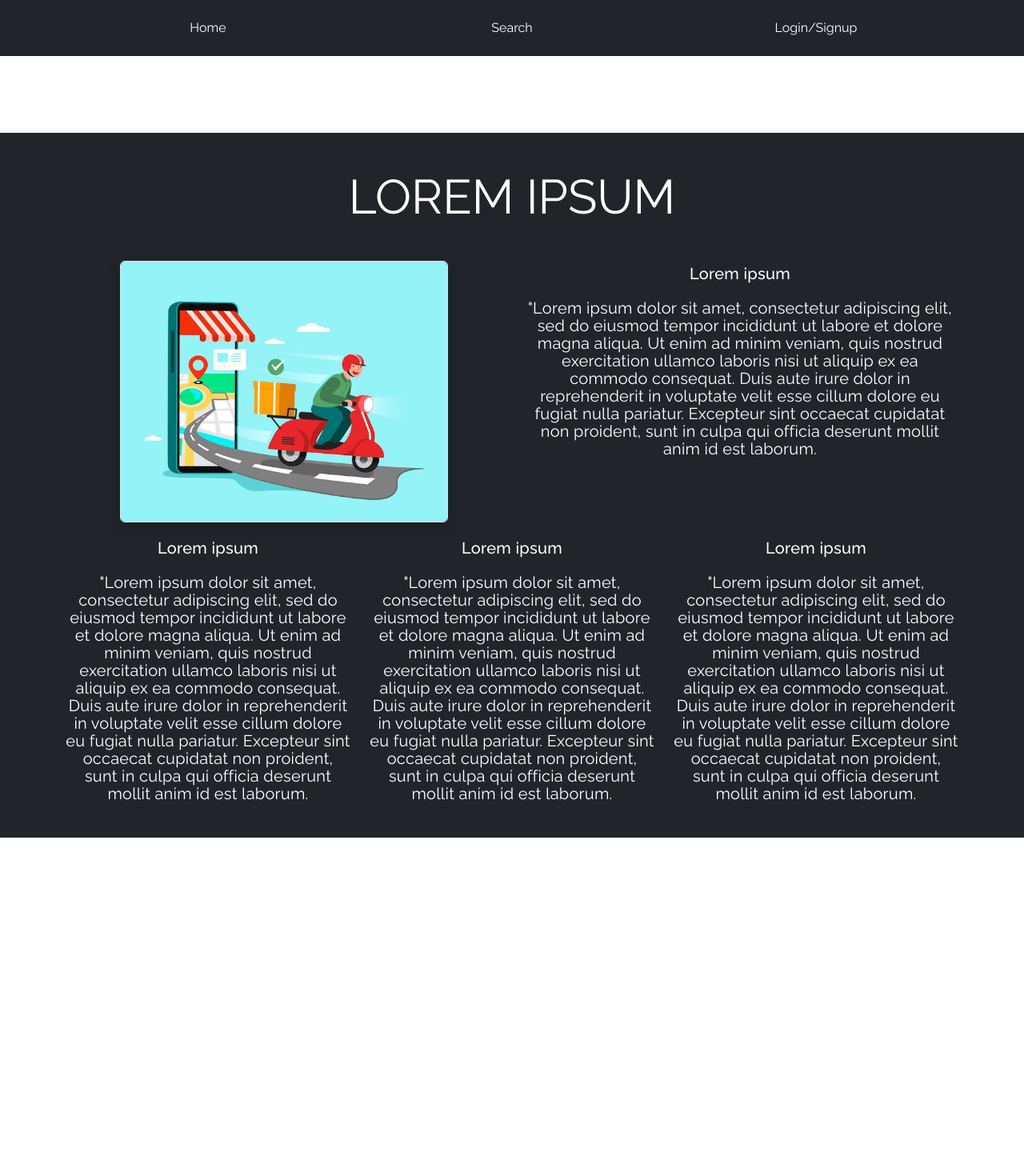
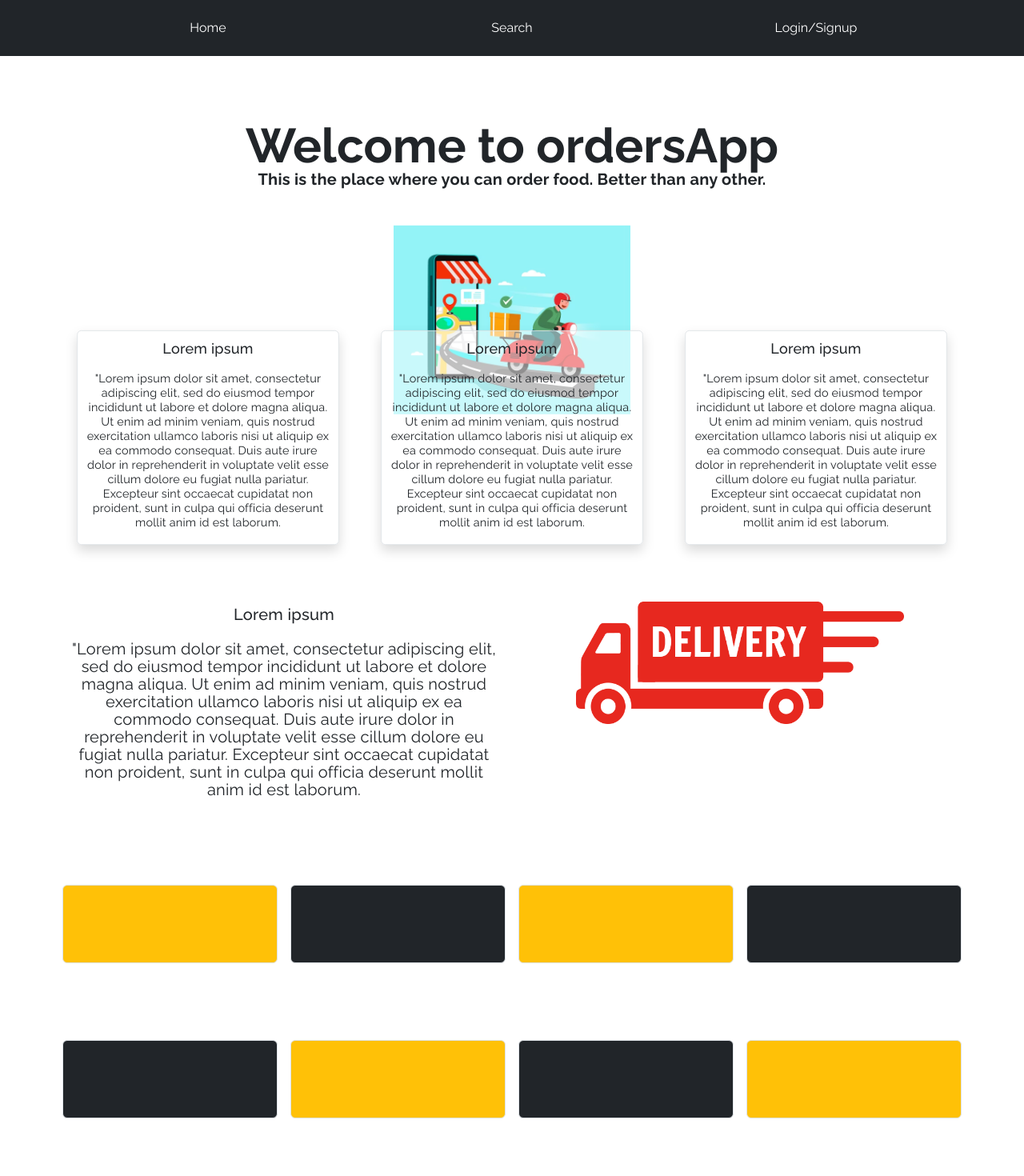
Before and after one commit to RaffaeleCaravett/clients, an Angular app: page / in a window 1280 px wide. Shown: the top 1470 px of the page at 80% size. Before the commit the page ends 1047 px from the top, so only its background shows below. Built offline with nearby package versions, Linux system fonts and the light colour scheme.

Commit message:
doing home

```diff
--- a/src/app/components/home/home.component.html
+++ b/src/app/components/home/home.component.html
@@ -1,5 +1,83 @@
 <div class="container">
-  <div class="row py-5">
-
+  <div class="row py-5 position-relative text-center">
+    <img src="assets/footer/delivery.avif" alt=""  class="position-fixed top-50 start-50 translate-middle w-25" style="z-index: -1;">
+    <div class="col-md-12 py-5">
+      <h1 class="fw-bold">Welcome to ordersApp</h1>
+<p class="fs-5 fw-bold">This is the place where you can order food. Better than any other.</p>
+    </div>
+<div class="col-md-12 py-5"></div>
+<div class="col-md-4 p-2">
+<div class="p-2 border rounded shadow">
+  <h2>Lorem ipsum</h2>
+  <p class="fs-6">
+    "Lorem ipsum dolor sit amet, consectetur adipiscing elit, sed do eiusmod tempor incididunt ut labore et dolore magna aliqua. Ut enim ad minim veniam, quis nostrud
+  exercitation ullamco laboris nisi ut aliquip ex ea commodo consequat. Duis aute irure dolor in reprehenderit
+in voluptate velit esse cillum dolore eu fugiat nulla pariatur. Excepteur sint occaecat cupidatat non proident, sunt in culpa qui officia deserunt mollit anim id est laborum.
+  </p>
+</div>
+</div>
+<div class="col-md-4 p-2">
+<div class="p-2 border rounded shadow">
+  <h2>Lorem ipsum</h2>
+  <p class="fs-6">
+    "Lorem ipsum dolor sit amet, consectetur adipiscing elit, sed do eiusmod tempor incididunt ut labore et dolore magna aliqua. Ut enim ad minim veniam, quis nostrud
+  exercitation ullamco laboris nisi ut aliquip ex ea commodo consequat. Duis aute irure dolor in reprehenderit
+in voluptate velit esse cillum dolore eu fugiat nulla pariatur. Excepteur sint occaecat cupidatat non proident, sunt in culpa qui officia deserunt mollit anim id est laborum.
+  </p>
+</div>
+</div>
+<div class="col-md-4 p-2">
+<div class="p-2 border rounded shadow">
+  <h2>Lorem ipsum</h2>
+  <p class="fs-6">
+    "Lorem ipsum dolor sit amet, consectetur adipiscing elit, sed do eiusmod tempor incididunt ut labore et dolore magna aliqua. Ut enim ad minim veniam, quis nostrud
+  exercitation ullamco laboris nisi ut aliquip ex ea commodo consequat. Duis aute irure dolor in reprehenderit
+in voluptate velit esse cillum dolore eu fugiat nulla pariatur. Excepteur sint occaecat cupidatat non proident, sunt in culpa qui officia deserunt mollit anim id est laborum.
+  </p>
+</div>
+</div>
+<div class="col-md-6 py-5">
+  <h2>Lorem ipsum</h2>
+<p class="fs-5" style="line-height: 1.1;">
+  "Lorem ipsum dolor sit amet, consectetur adipiscing elit, sed do eiusmod tempor incididunt ut labore et dolore magna aliqua. Ut enim ad minim veniam, quis nostrud
+  exercitation ullamco laboris nisi ut aliquip ex ea commodo consequat. Duis aute irure dolor in reprehenderit
+in voluptate velit esse cillum dolore eu fugiat nulla pariatur. Excepteur sint occaecat cupidatat non proident, sunt in culpa qui officia deserunt mollit anim id est laborum.
+</p>
+</div>
+<div class="col-md-6 py-5">
+<img src="assets/home/truck.png" alt="" class="w-75">
+</div>
+<div class="col-md-3 py-5 p-2">
+<div class="border rounded bg-warning p-5">
+</div>
+</div>
+<div class="col-md-3 py-5 p-2">
+<div class="border rounded bg-dark p-5">
+</div>
+</div>
+<div class="col-md-3 py-5 p-2">
+<div class="border rounded bg-warning p-5">
+</div>
+</div>
+<div class="col-md-3 py-5 p-2">
+<div class="border rounded bg-dark p-5">
+</div>
+</div>
+<div class="col-md-3 py-5 p-2">
+<div class="border rounded bg-dark p-5">
+</div>
+</div>
+<div class="col-md-3 py-5 p-2">
+<div class="border rounded bg-warning p-5">
+</div>
+</div>
+<div class="col-md-3 py-5 p-2">
+<div class="border rounded bg-dark p-5">
+</div>
+</div>
+<div class="col-md-3 py-5 p-2">
+<div class="border rounded bg-warning p-5">
+</div>
+</div>
   </div>
 </div>
--- a/src/app/components/home/home.component.scss
+++ b/src/app/components/home/home.component.scss
@@ -0,0 +1,28 @@
+*{
+  font-family: "Raleway", sans-serif;
+  font-optical-sizing: auto;
+  font-style: normal;
+h2{
+  font-family: "Raleway", sans-serif;
+  font-optical-sizing: auto;
+  font-style: normal;
+}
+h1{
+  font-size: 60px;
+  font-family: "Raleway", sans-serif;
+  font-optical-sizing: auto;
+  font-style: normal;
+}
+.rounded{
+  background: rgba(255,255,255,0.5);
+}
+.col-md-4{
+
+  &:hover{
+    scale: 1.1;
+    transition: 2s;
+  }
+   scale: 0.9;
+   transition: 2s;
+}
+}
```
Also changed, not shown: src/assets/home/truck.png (added).
